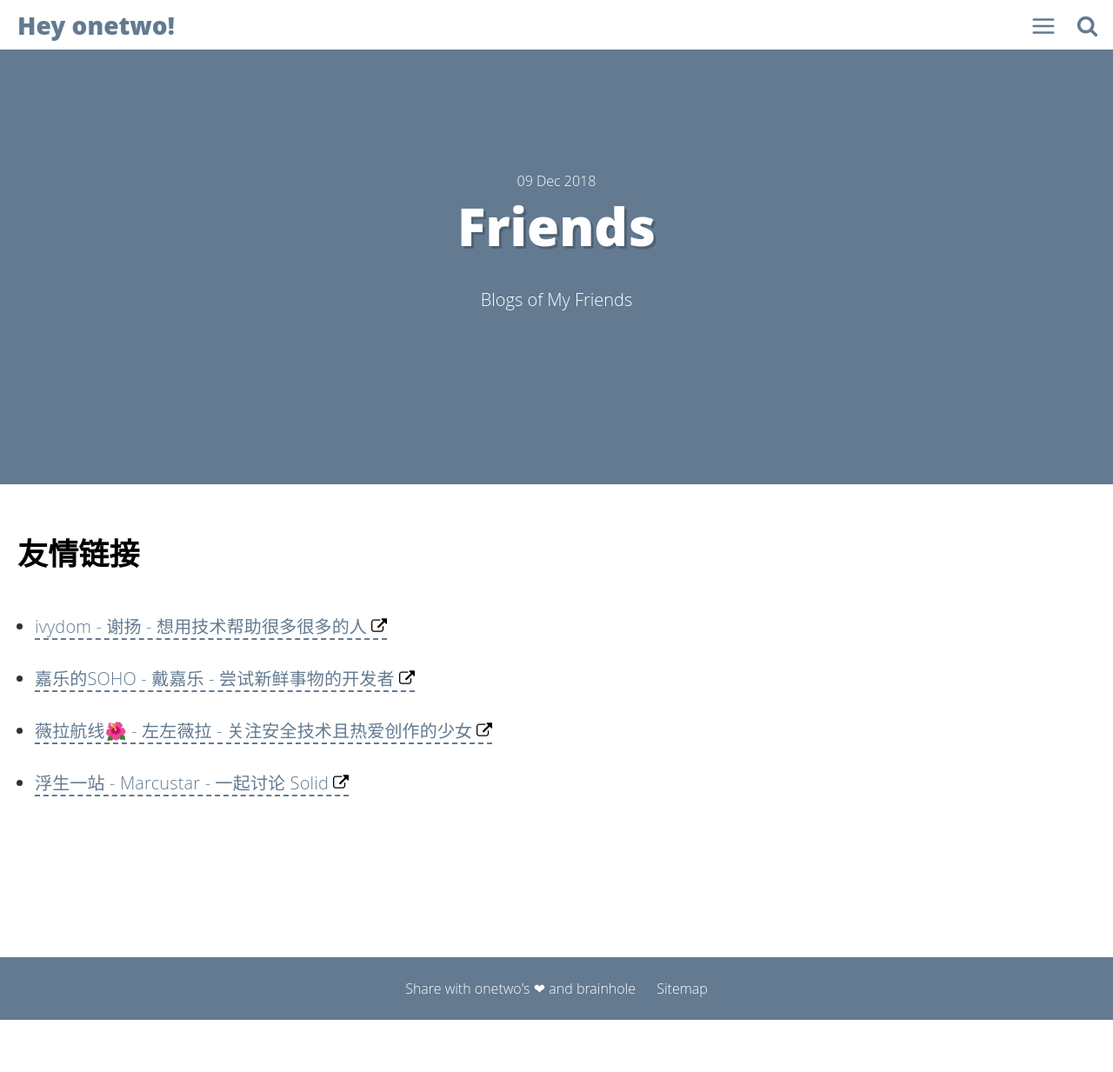
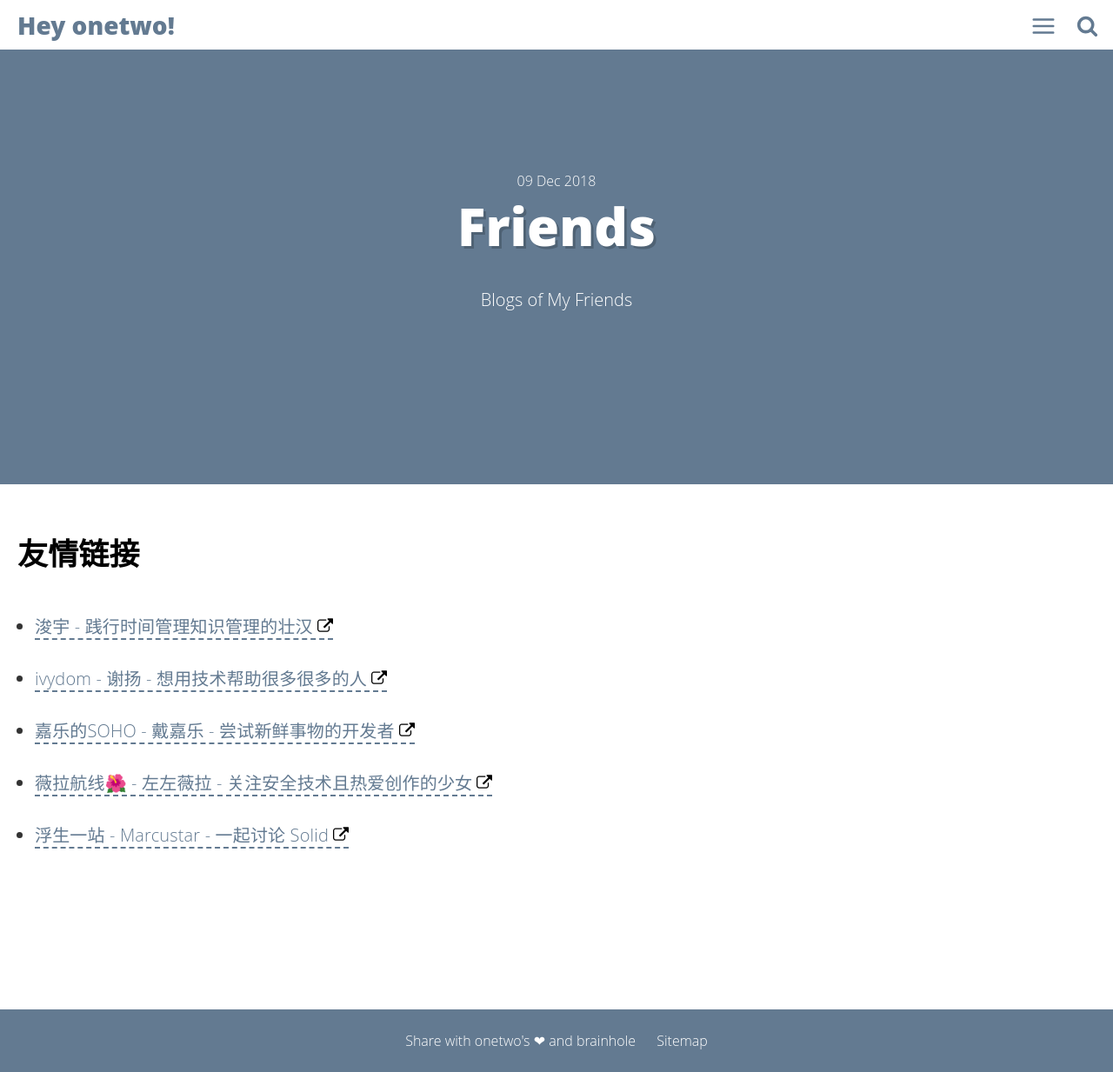
Before and after one commit to linonetwo/linonetwo.github.io, a Jekyll site: the page built from friends.html, in a window 1280 px wide and 1233 px high. Shown: the whole window at 87% size. Built offline with Jekyll 4.4.1, drawn with Linux system fonts in a browser that asks for light colours; comment, search, counter and statistics services are not loaded.

Commit message:
Update friends.html

```diff
--- a/friends.html
+++ b/friends.html
@@ -9,6 +9,7 @@
 <h2>友情链接</h2>
 
 <ul>
+  <li><a href="https://www.junyu.io/">浚宇 - 践行时间管理知识管理的壮汉</a></li>
   <li><a href="https://ivydom.com/">ivydom - 谢扬 - 想用技术帮助很多很多的人</a></li>
   <li><a href="https://www.daijiale.cn/">嘉乐的SOHO - 戴嘉乐 - 尝试新鲜事物的开发者</a></li>
   <li><a href="https://www.zuozuovera.com/">薇拉航线🌺 - 左左薇拉 - 关注安全技术且热爱创作的少女</a></li>
```
